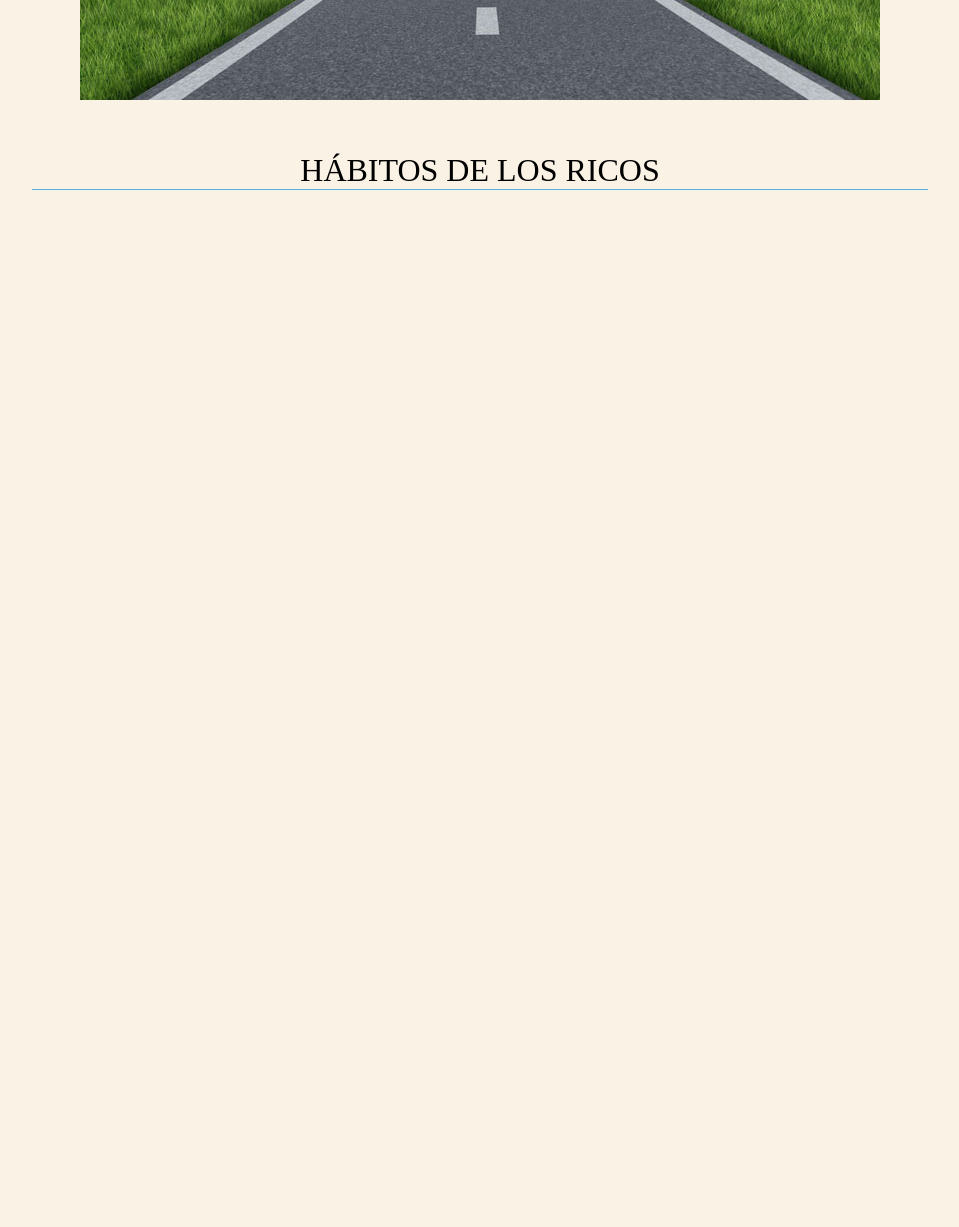
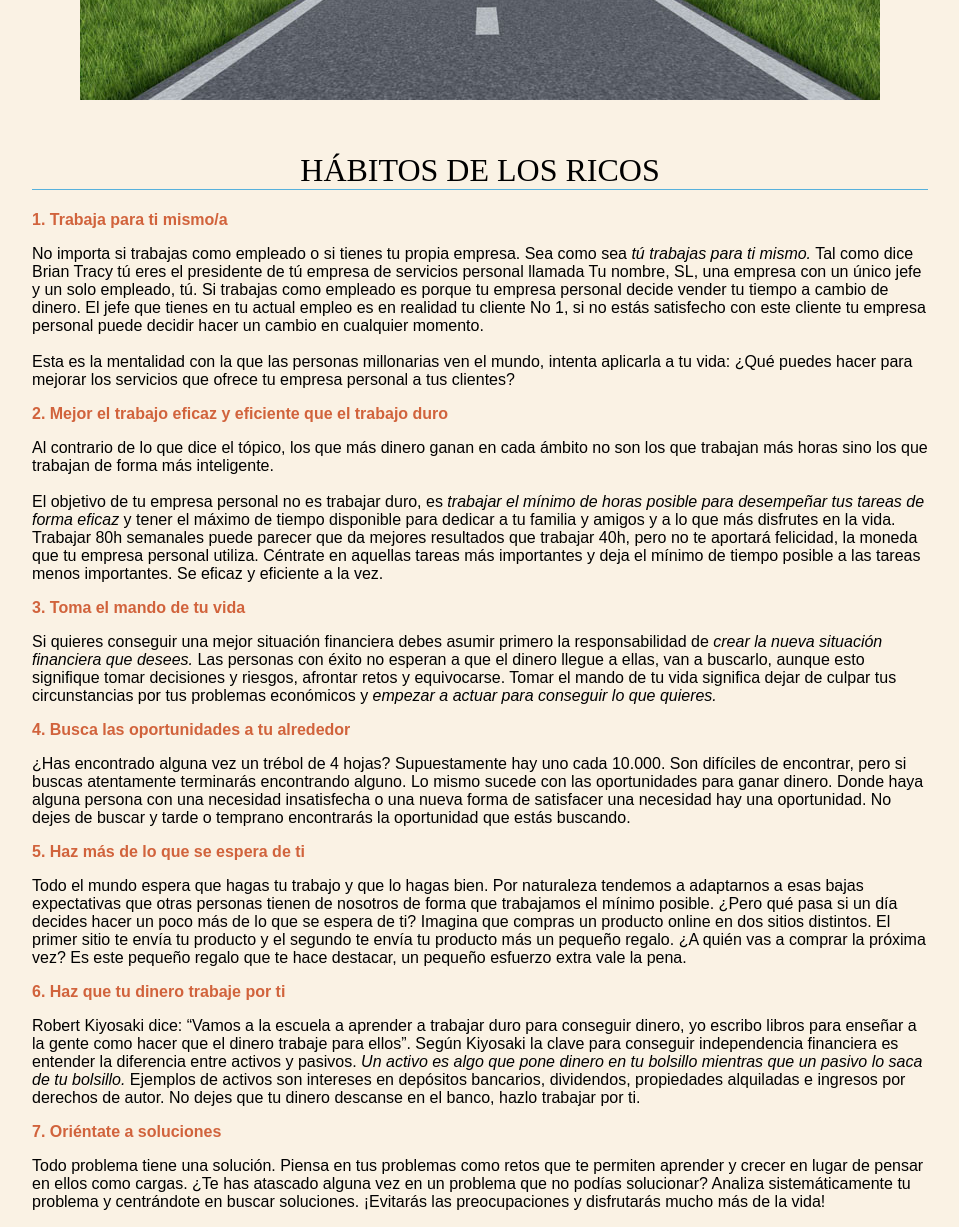
Before and after one commit to Efren-San/P2_github_TECWEB, a plain HTML site: page index.html in a window 1280 px wide. Shown: the part 500-1727 px from the top of the page, without its empty margins (160-1119 px from the left). Before the commit the page ends 800 px from the top, so only its background shows below. Drawn offline with Linux system fonts and the light colour scheme.

Commit message:
Modificación de index con texto y uso de etiquetas

```diff
--- a/index.html
+++ b/index.html
@@ -34,3 +34,113 @@
     </div>
         <br>
         <h1>Hábitos de los Ricos</h1>
+
+        <h2>1. Trabaja para ti mismo/a</h2>
+        <p>No importa si trabajas como empleado o si tienes tu propia
+            empresa. Sea como sea <em>tú trabajas para ti mismo.</em> Tal como
+            dice Brian Tracy tú eres el presidente de tú empresa de
+            servicios personal llamada Tu nombre, SL, una empresa con
+            un único jefe y un solo empleado, tú. Si trabajas como
+            empleado es porque tu empresa personal decide vender tu
+            tiempo a cambio de dinero. El jefe que tienes en tu actual
+            empleo es en realidad tu cliente No 1, si no estás
+            satisfecho con este cliente tu empresa personal puede
+            decidir hacer un cambio en cualquier momento.
+            <br> <br>
+            Esta es la mentalidad con la que las personas millonarias
+            ven el mundo, intenta aplicarla a tu vida: ¿Qué puedes
+            hacer para mejorar los servicios que ofrece tu empresa
+            personal a tus clientes?</p>
+
+
+        <h2>2. Mejor el trabajo eficaz y eficiente que el trabajo duro</h2>
+            <p>Al contrario de lo que dice el tópico, los que más dinero
+            ganan en cada ámbito no son los que trabajan más horas
+            sino los que trabajan de forma más inteligente.
+            <br> <br>
+            El objetivo de tu empresa personal no es trabajar duro,
+            es <em>trabajar el mínimo de horas posible para desempeñar
+            tus tareas de forma eficaz</em> y tener el máximo de tiempo
+            disponible para dedicar a tu familia y amigos y a lo que
+            más disfrutes en la vida. Trabajar 80h semanales puede
+            parecer que da mejores resultados que trabajar 40h, pero
+            no te aportará felicidad, la moneda que tu empresa
+            personal utiliza. Céntrate en aquellas tareas más
+            importantes y deja el mínimo de tiempo posible a las
+            tareas menos importantes. Se eficaz y eficiente a la vez.</p>
+
+
+
+        <h2>3. Toma el mando de tu vida</h2>
+            <p>Si quieres conseguir una mejor situación financiera debes
+            asumir primero la responsabilidad de <em>crear la nueva
+            situación financiera que desees.</em> Las personas con éxito
+            no esperan a que el dinero llegue a ellas, van a buscarlo,
+            aunque esto signifique tomar decisiones y riesgos,
+            afrontar retos y equivocarse. Tomar el mando de tu vida
+            significa dejar de culpar tus circunstancias por tus
+            problemas económicos y <em>empezar a actuar para conseguir lo
+            que quieres.</em></p>
+
+
+
+
+        <h2>4. Busca las oportunidades a tu alrededor</h2>
+            <p>¿Has encontrado alguna vez un trébol de 4 hojas?
+            Supuestamente hay uno cada 10.000. Son difíciles de
+            encontrar, pero si buscas atentamente terminarás
+            encontrando alguno. Lo mismo sucede con las oportunidades
+            para ganar dinero. Donde haya alguna persona con una
+            necesidad insatisfecha o una nueva forma de satisfacer
+            una necesidad hay una oportunidad. No dejes de buscar y
+            tarde o temprano encontrarás la oportunidad que estás
+            buscando.</p>
+
+
+
+
+        <h2>5. Haz más de lo que se espera de ti</h2>
+            <p>Todo el mundo espera que hagas tu trabajo y que lo hagas
+            bien. Por naturaleza tendemos a adaptarnos a esas bajas
+            expectativas que otras personas tienen de nosotros de
+            forma que trabajamos el mínimo posible. ¿Pero qué pasa si
+            un día decides hacer un poco más de lo que se espera de
+            ti? Imagina que compras un producto online en dos sitios
+            distintos. El primer sitio te envía tu producto y el
+            segundo te envía tu producto más un pequeño regalo. ¿A
+            quién vas a comprar la próxima vez? Es este pequeño regalo
+            que te hace destacar, un pequeño esfuerzo extra vale la
+            pena.</p>
+
+
+
+
+        <h2>6. Haz que tu dinero trabaje por ti</h2>
+            <p>Robert Kiyosaki dice: “Vamos a la escuela a aprender a
+            trabajar duro para conseguir dinero, yo escribo libros
+            para enseñar a la gente como hacer que el dinero trabaje
+            para ellos”. Según Kiyosaki la clave para conseguir
+            independencia financiera es entender la diferencia entre
+            activos y pasivos. <em>Un activo es algo que pone dinero en
+            tu bolsillo mientras que un pasivo lo saca de tu bolsillo.</em>
+            Ejemplos de activos son intereses en depósitos bancarios,
+            dividendos, propiedades alquiladas e ingresos por
+            derechos de autor. No dejes que tu dinero descanse en el
+            banco, hazlo trabajar por ti.</p>
+
+
+
+
+        <h2>7. Oriéntate a soluciones</h2>
+            <p>Todo problema tiene una solución. Piensa en tus problemas
+            como retos que te permiten aprender y crecer en lugar de
+            pensar en ellos como cargas. ¿Te has atascado alguna vez
+            en un problema que no podías solucionar? Analiza
+            sistemáticamente tu problema y centrándote en buscar
+            soluciones. ¡Evitarás las preocupaciones y disfrutarás
+            mucho más de la vida!</p>
+
+            </body>
+
+
+        </html>
```
